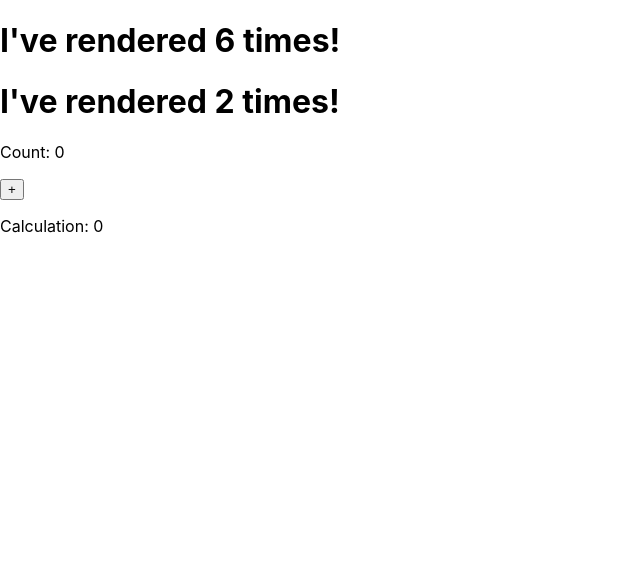
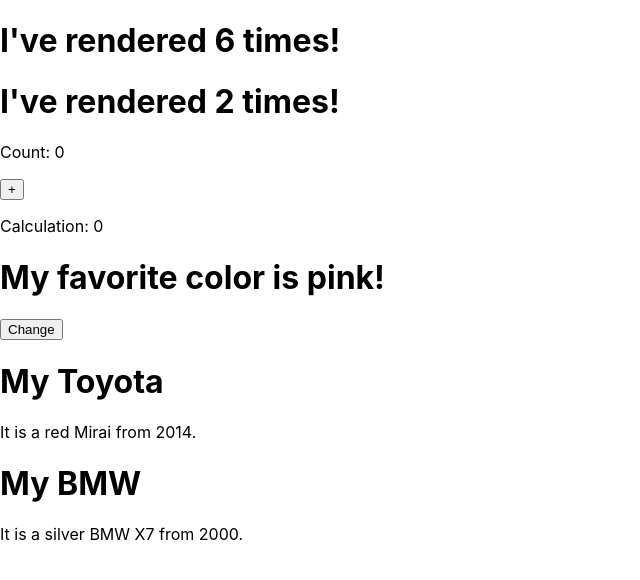
Before and after one commit to LD0315/reactHooks, a React (Create React App) app: page / in a window 1280 px wide. Shown: the top 580 px of the page, without its empty margins (0-640 px from the left). Built offline with nearby package versions, Linux system fonts and the light colour scheme.

Commit message:
add useState demo

```diff
--- a/src/App.js
+++ b/src/App.js
@@ -2,6 +2,8 @@ import React from 'react'
 import UseEffectDemo from './components/UseEffect/UseEffectDemo'
 import UseEffectDemo2 from './components/UseEffect/UseEffectDemo2'
 import UseEffectDemo3 from './components/UseEffect/UseEffectDemo3'
+import UseStateDemo from './components/UseState/UseStateDemo'
+import UseStateDemo2 from './components/UseState/UseStateDemo2'
 
 export default function App()  {
   return (
@@ -9,6 +11,8 @@ export default function App()  {
       <UseEffectDemo />
       <UseEffectDemo2 />
       <UseEffectDemo3 />
+      <UseStateDemo />
+      <UseStateDemo2 />
     </>
   )
 }
--- /dev/null
+++ b/src/components/UseState/UseStateDemo.jsx
@@ -0,0 +1,19 @@
+import { useState } from 'react'
+
+function UseStateDemo() {
+    // use the state variable in the rendered component.
+    // use button to update the state.
+    const [color, setColor] = useState("pink");
+
+    return (
+        <>
+            <h1>My favorite color is {color}!</h1>
+            <button
+                type="button"
+                onClick={() => setColor("blue")}
+                >Change</button>
+        </>
+    )
+}
+
+export default UseStateDemo
--- /dev/null
+++ b/src/components/UseState/UseStateDemo2.jsx
@@ -0,0 +1,29 @@
+import { useState } from 'react'
+
+const UseStateDemo2 = () => {
+    // multiple state hooks
+    const [brand, setBrand] = useState("Toyota");
+    const [model, setModel] = useState("Mirai");
+    const [year, setYear] = useState("2014");
+    const [color, setColor] = useState("red");
+    // create a single Hook that holds an object
+    const [car, setCar] = useState({
+        brand: "BMW",
+        model: "BMW X7",
+        year: "2000",
+        color: "silver"
+
+    });
+
+    return (
+        <>
+            <h1>My {brand}</h1>
+            <p>It is a {color} {model} from {year}.</p>
+
+            <h1>My {car.brand}</h1>
+            <p>It is a {car.color} {car.model} from {car.year}.</p>
+        </>
+    )
+}
+
+export default UseStateDemo2
```
